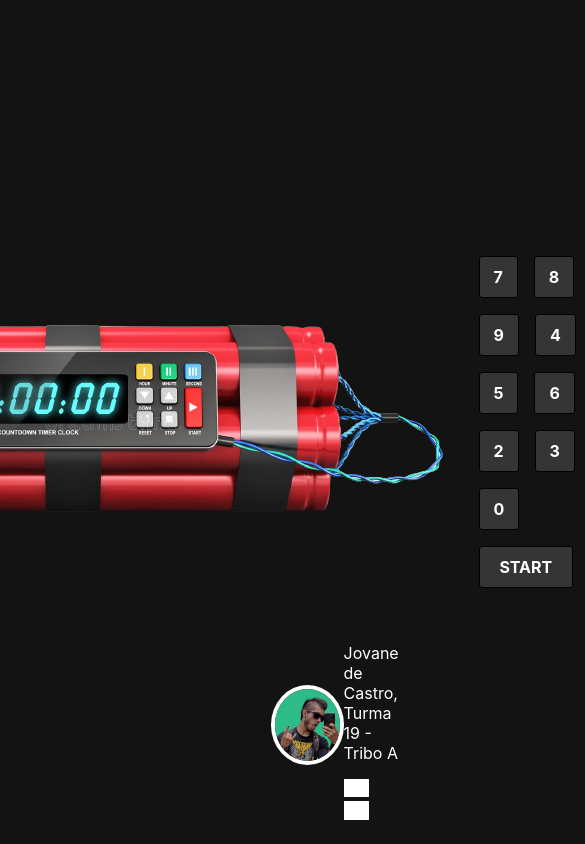
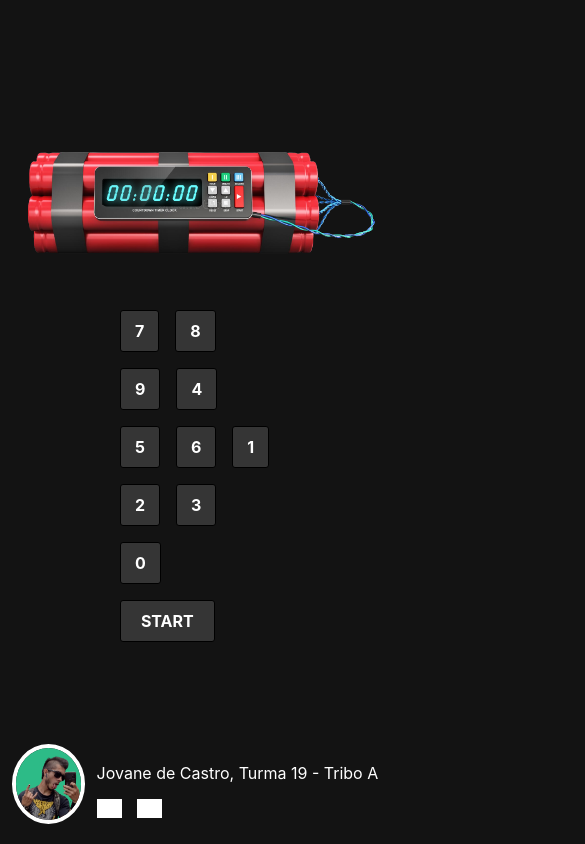
Before and after one commit to Sliman-Baghouri/Bomb-O-Clock, a React (Vite) app: page / in a window 390 px wide. Shown: the top 844 px of the page, 585 px wide, since content can reach past the window. Built offline with nearby package versions, Linux system fonts and the light colour scheme; grey boxes are pictures that could not be loaded.

Commit message:
:iphone: feat: Responsive CSS
Bomb O'Clock now fit mobile screens

```diff
--- a/src/App.css
+++ b/src/App.css
@@ -3,44 +3,13 @@
   display: flex;
   justify-content: center;
   align-items: center;
+  width: 100%;
   height: 100vh;
 }
 
-.App-logo {
-  height: 40vmin;
-  pointer-events: none;
-}
-
-@media (prefers-reduced-motion: no-preference) {
-  .App-logo {
-    animation: App-logo-spin infinite 20s linear;
+@media screen and (max-width: 480px) {
+  .App {
+    flex-direction: column;
+    height: 90vh;
   }
 }
-
-.App-header {
-  background-color: #282c34;
-  min-height: 100vh;
-  display: flex;
-  flex-direction: column;
-  align-items: center;
-  justify-content: center;
-  font-size: calc(10px + 2vmin);
-  color: white;
-}
-
-.App-link {
-  color: #61dafb;
-}
-
-@keyframes App-logo-spin {
-  from {
-    transform: rotate(0deg);
-  }
-  to {
-    transform: rotate(360deg);
-  }
-}
-
-button {
-  font-size: calc(10px + 2vmin);
-}
--- a/src/App.jsx
+++ b/src/App.jsx
@@ -7,10 +7,10 @@ import Footer from './components/Footer';
 export default function App() {
   return (
     <>
-      <div className="App">
+      <main className="App">
         <Bomb />
         <BombButtons />
-      </div>
+      </main>
       <Footer />
     </>
   );
--- a/src/styles/Bomb.module.css
+++ b/src/styles/Bomb.module.css
@@ -13,10 +13,10 @@
 
 .sevenSeg, .reflex {
   position: absolute;
-  top:153px;
-  left: 189px;
-  height: 49px;
-  width: 185px;
+  top:43.3%;
+  left: 26.3%;
+  height: 14%;
+  width: 25.5%;
   transform: translateY(-50%);
   background-color: black;
   border-radius: 4px;
@@ -26,14 +26,14 @@
 .sevenSeg p {
   font-size: 42px;
   margin: 0;
-  margin-top: 3px;
+  margin-top: 3%;
   letter-spacing: 4px;
   color: #68fcfe;
   font-style: italic;
   font-family: sevenSegment;
   font-weight: bold;
   position: relative;
-  right: 4px;
+  right: 1.5%;
   text-shadow: 0px 0px 8px #68fcfe;
   user-select: none;
 }
@@ -42,7 +42,18 @@
   clip-path: polygon(0 0, 63% 0, 42% 99%, 0% 100%);
   z-index: 2;
   border-radius: 0;
-  height: 49px;
-  top: 153px;
+  height: 14%;
+  top:43.3%;
   background: linear-gradient(90deg, rgba(255,255,255,0) 0%, rgba(102,102,102,0.5) 100%);
 }
+
+@media screen and (max-width: 480px) {
+  .bomb img {
+    width: 100%;
+  }
+  .sevenSeg p {
+    right: 1%;
+    font-size: 5.5vw;
+    letter-spacing: 2.5px;
+  }
+}
--- a/src/styles/Footer.module.css
+++ b/src/styles/Footer.module.css
@@ -6,7 +6,7 @@
   display: flex;
   align-items: center;
   justify-content: space-between;
-  width: 25.5%;
+  min-width: 350px;
 }
 
 .footer > img {
@@ -20,3 +20,12 @@
   width: 25px;
   margin-right: 15px;
 }
+
+@media screen and (max-width:480px) {
+  .footer {
+    width: 100%;
+    justify-content: space-evenly;
+    padding: 0;
+    padding-bottom: 20px;
+  }
+}
```
